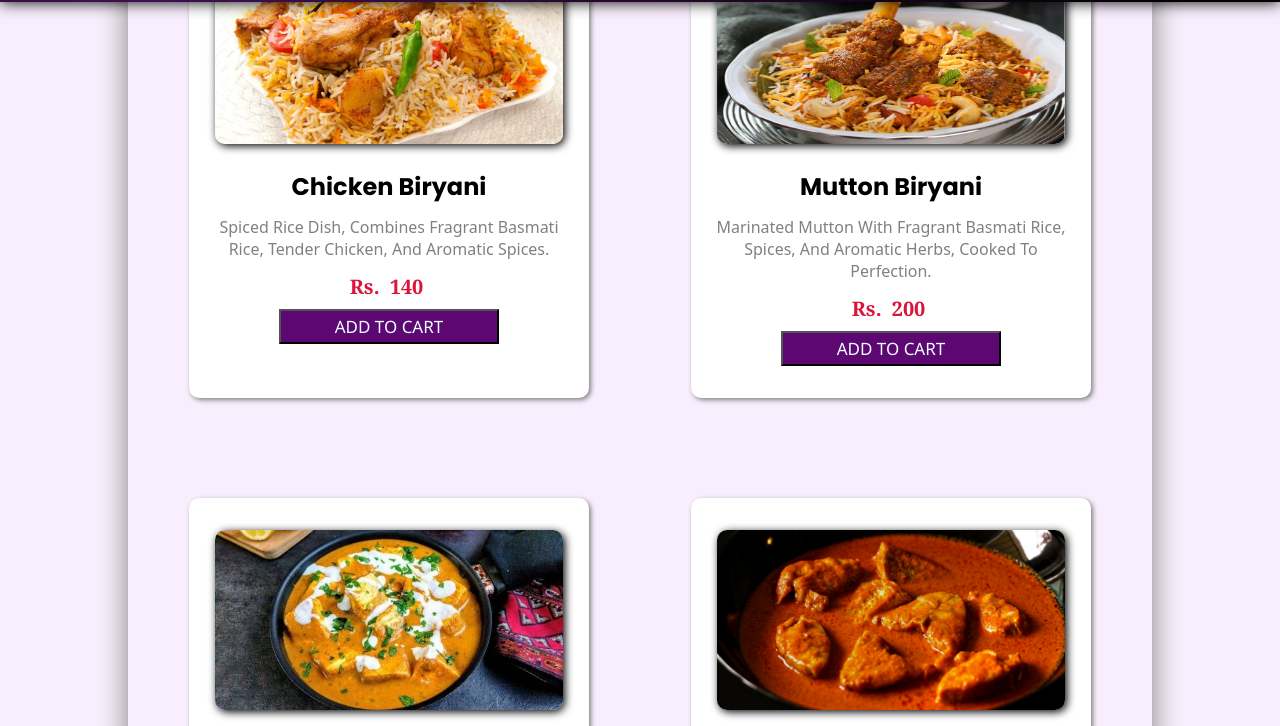
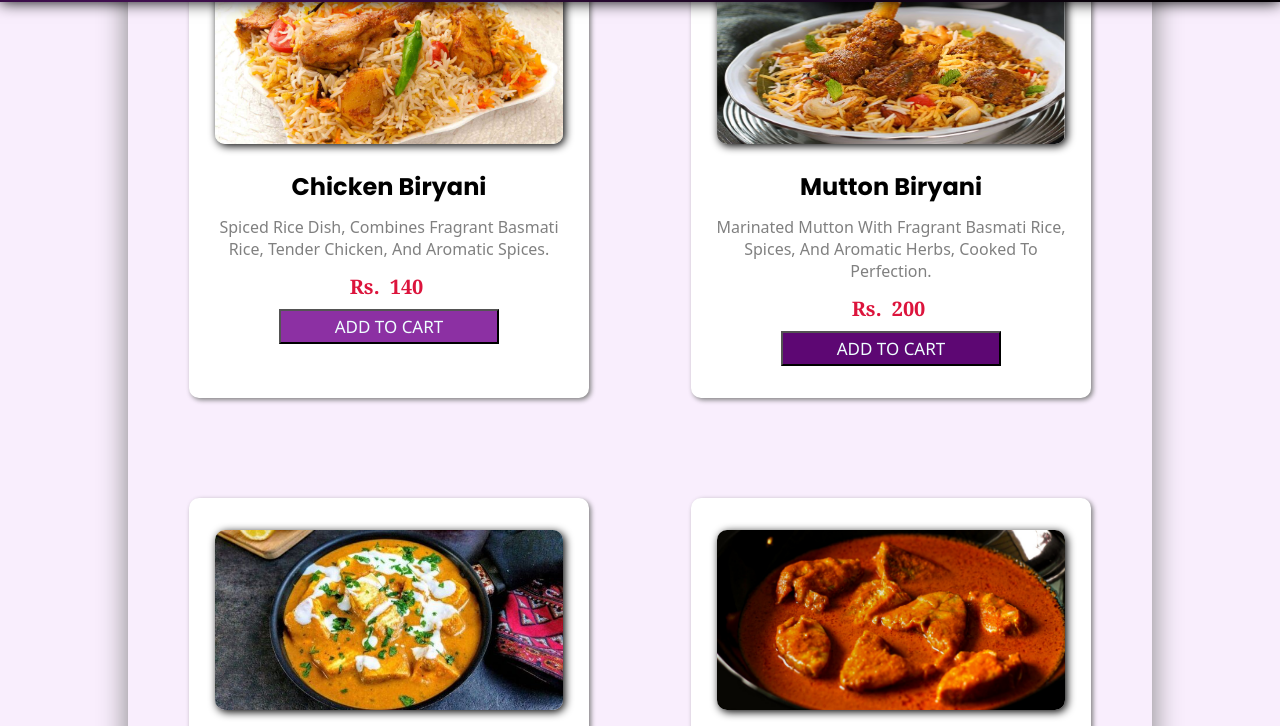
Before and after one commit to sushvanth-d/Hyderabad-Kitchen, a plain HTML site: page index.html in a window 1280 px wide. In both pictures the pointer is over the button 389 px from the left and 1935 px from the top of the page. Shown: the part 1609-2335 px from the top of the page. Drawn offline with nearby package versions, Linux system fonts and the light colour scheme.

Commit message:
Update project.css

```diff
--- a/project.css
+++ b/project.css
@@ -315,6 +315,10 @@ header .icons i:hover {
     transition: transform 0.3s ease;
 }
 
+.best-dishes .food-items .food-footer button:hover {
+    background-color: rgb(140, 48, 163);
+}
+
 
 .best-dishes .food-items .food-footer button span {
     color: azure;
```
